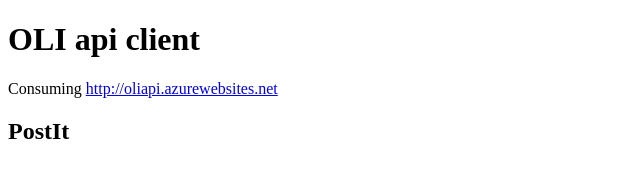
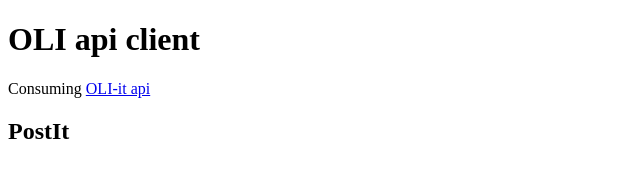
Before and after one commit to nulllogicone/OliApiClient, a plain HTML site: page src/OliApiClient/default.html in a window 1280 px wide. Shown: the whole page, without its empty margins (0-640 px from the left). Drawn offline with Linux system fonts and the light colour scheme.

Commit message:
changed link title

```diff
--- a/src/OliApiClient/default.html
+++ b/src/OliApiClient/default.html
@@ -7,7 +7,7 @@
 <body>
     <h1>OLI api client</h1>
     <p>
-        Consuming <a href="http://oliapi.azurewebsites.net">http://oliapi.azurewebsites.net</a>
+        Consuming <a href="http://oliapi.azurewebsites.net">OLI-it api</a>
     </p>
     <h2>PostIt</h2>
 </body>
```
